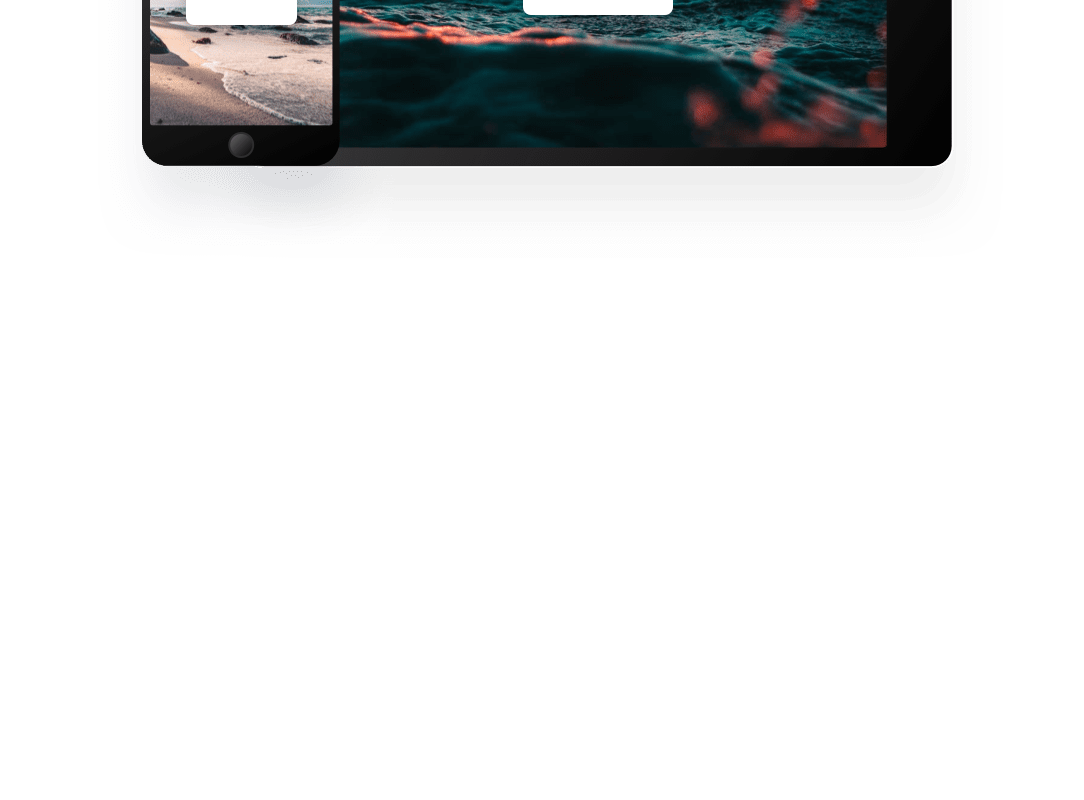
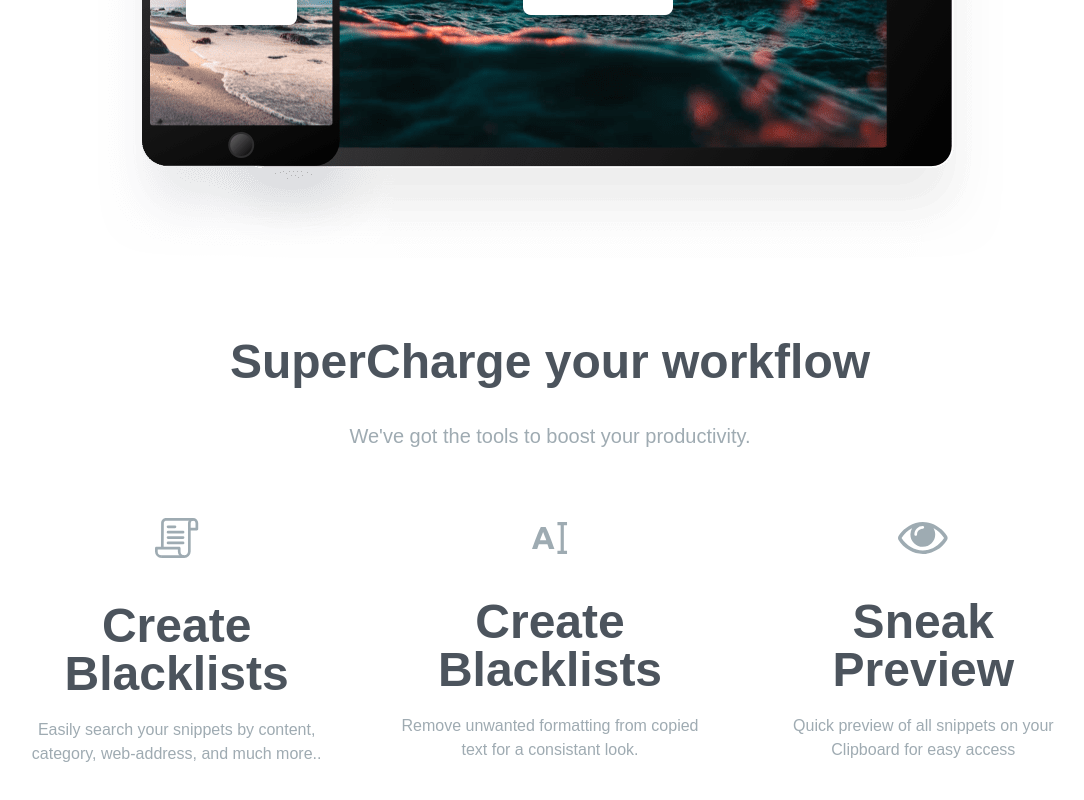
Before and after one commit to Ruturaj2003/Clipboard-TW, a website: page index.html in a window 1280 px wide. Shown: the part 2266-3066 px from the top of the page, without its empty margins (90-1174 px from the left). Before the commit the page ends 2604 px from the top, so only its background shows below. Drawn offline with Linux system fonts and the light colour scheme; a web font is replaced by a local one.

Commit message:
Add SuperCharge Section

```diff
--- a/index.html
+++ b/index.html
@@ -44,7 +44,7 @@
             <h3>
                 Keep track of your snippets
             </h3>
-            <p class="max-w-3xl mx-auto mb-24 text-xl leading-9 text-center text-grayishBlue">
+            <p class=" mb-24  text-2xl section-content">
                 Clipboard instantly stores any item you copy in the cloud,meaning you can access your snippets
                 immediately on all your devices. Our Mac and iOs apps will help you organize everything.
             </p>
@@ -97,11 +97,56 @@
             <h3>
                 Access Clipboard anywhere
             </h3>
-            <p class="max-w-3xl mx-auto mb-24 text-xl leading-9 text-center text-grayishBlue">
+            <p class=" section-content mb-24 ">
                 Wether your're on the go, or at your computer, you can access all your Clipboard snippets in a few simple clicks.
             </p>
             <img src="./images/image-devices.png" alt="" class="mx-auto">
         </div>
     </section>
+
+    <!-- Super Charge Section -->
+    <section id="supercharge">
+        <div class="my-20 section-container" >
+            <h3>
+                SuperCharge your workflow
+            </h3>
+            <p class="section-content mb-16 ">
+                We've got the tools to boost your productivity.
+            </p>
+
+            <!-- Items Container -->
+            <div class="flex flex-col items-center justify-between space-y-16
+            md:flex-row md:space-y-0 md:space-x-12">
+
+            <!-- Item 1 -->
+            <div class="flex flex-col items-center space-y-5">
+                <img src="./images/icon-blacklist.svg" alt="" class="mb-6">
+                <h5>Create Blacklists</h5>
+                <p class="max-w-md text-grayishBlue">
+                    Easily search your snippets by content, category, web-address, and much more..
+                </p>
+            </div>
+
+            <!-- Item 2 -->
+            <div class="flex flex-col items-center space-y-5">
+                <img src="./images/icon-text.svg" alt="" class="mb-6">
+                <h5>Create Blacklists</h5>
+                <p class="max-w-md text-grayishBlue">
+                    Remove unwanted formatting from copied text for a consistant look.
+                </p>
+            </div>
+
+            <!-- Item 3 -->
+            <div class="flex flex-col items-center space-y-5">
+                <img src="./images/icon-preview.svg" alt="" class="mb-6">
+                <h5>Sneak Preview</h5>
+                <p class="max-w-md text-grayishBlue">
+                    Quick preview of all snippets on your Clipboard for easy access
+                </p>
+            </div>
+
+        </div>
+        </div>
+    </section>
 </body>
 </html>
--- a/input.css
+++ b/input.css
@@ -16,6 +16,10 @@
     @apply max-w-6xl mx-auto text-center px-10;
 }
 
+.section-content {
+    @apply max-w-3xl mx-auto  text-xl leading-9 text-center text-grayishBlue;
+}
+
 .button-container {
     @apply flex flex-col justify-center w-full space-y-6 text-xl text-white md:flex-row md:space-y-0 md:space-x-4;
 }
```
Also changed, not shown: css/style.css.
